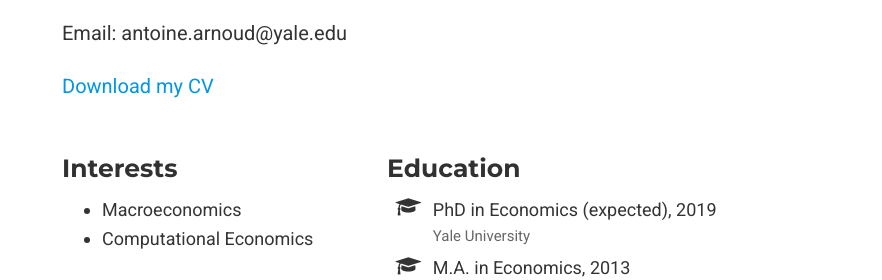
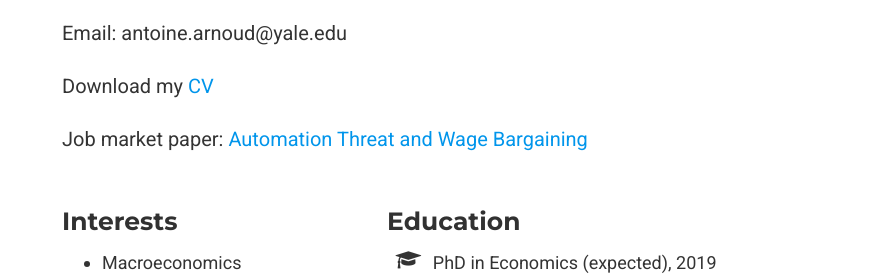
Before and after one commit to antoinearnoud/antoinearnoud.github.io, a plain HTML site: page index.html in a window 1280 px wide. Shown: the part 362-642 px from the top of the page, 398-1280 px from the left. Drawn offline with nearby package versions, Linux system fonts and the light colour scheme; some packages are replaced by stand-ins of ours; some icons are missing.

Commit message:
building website

```diff
--- a/index.html
+++ b/index.html
@@ -243,7 +243,10 @@
 
 <p>Email: antoine.arnoud@yale.edu</p>
 
-<p><a href="https://antoinearnoud.github.io/files/cv.pdf"/>Download my CV</a>
+<p>Download my <a href="https://antoinearnoud.github.io/files/cv.pdf"/>CV</a>
+ <br></p>
+
+<p>Job market paper: <a href="https://antoinearnoud.github.io/files/jmp.pdf"/>Automation Threat and Wage Bargaining</a>
  <br></p>
 
 
```
Also changed, not shown: 1 other file.
